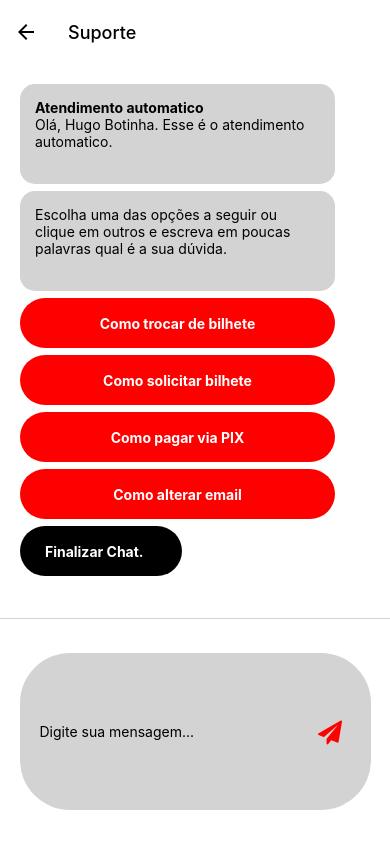
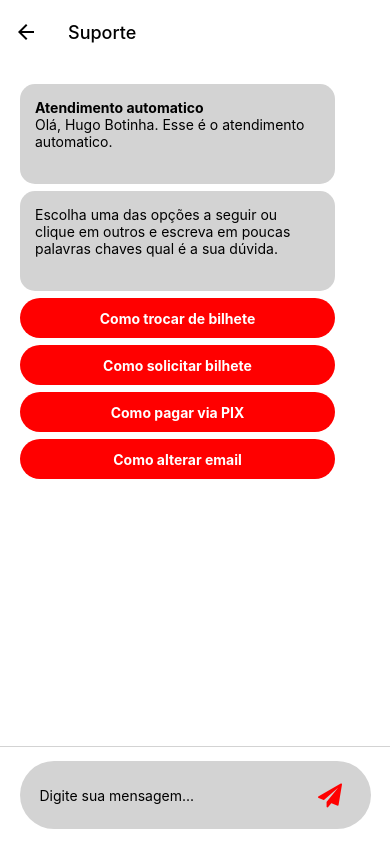
Before and after one commit to moiseshxs/Bilhete_Unico_Digital, a React Native app: screen /Chat in a window 390 px wide. Built offline with nearby package versions, Linux system fonts and the light colour scheme.

Commit message:
Correção do que fizeram em meu nome

```diff
--- a/src/pages/Ajuda/subPages/Chat/index.js
+++ b/src/pages/Ajuda/subPages/Chat/index.js
@@ -14,16 +14,14 @@ export default function Chat() {
 
     return (
         <SafeAreaView style={styles.container}>
-            <ScrollView>
             <View style={styles.areaChat}>
-
                 <View style={styles.areaChatRobo}>
                     <View style={styles.mensagemRobo}>
                         <Text style={styles.textBold}>Atendimento automatico</Text>
                         <Text>Olá, Hugo Botinha. Esse é o atendimento automatico.</Text>
                     </View>
                     <View style={styles.mensagemRobo}>
-                        <Text>Escolha uma das opções a seguir ou clique em outros e escreva em poucas palavras qual é a sua dúvida.</Text>
+                        <Text>Escolha uma das opções a seguir ou clique em outros e escreva em poucas palavras chaves qual é a sua dúvida.</Text>
                     </View>
                     <View style={styles.areaOpcoes}>
                         <Pressable style={styles.opcoes}>
@@ -39,20 +37,9 @@ export default function Chat() {
                             <Text style={styles.textOpcoes}>Como alterar email</Text>
                         </Pressable>
                     </View>
+                </View>
+            </View>
 
-                <View style={styles.areaFinalizarChat}>
-                    <View style={styles.mensagemFinalizar}>
-                        <Pressable style={styles.areaOpcoes}>
-                            <Text style={styles.textOpcoes}> Finalizar Chat. </Text>
-                        </Pressable>
-                    </View>
-
-                </View>
-                </View>
-
-
-            </View>
-            </ScrollView>
             <View style={styles.areaTeclado}>
                 <TextInput
                     style={styles.input}
--- a/src/pages/Ajuda/subPages/Chat/styles.js
+++ b/src/pages/Ajuda/subPages/Chat/styles.js
@@ -15,10 +15,7 @@ export default StyleSheet.create({
         gap: 7,
         padding: 20,
     },
-    areaFinalizarChat:{
-        flex: 1,
 
-    },
     mensagemRobo: {
         height: 100,
         width: '90%',
@@ -26,15 +23,7 @@ export default StyleSheet.create({
         padding: 15,
         borderRadius: 15,
     },
-    mensagemFinalizar: {
-        height: 50,
-        width: '120%',
-        backgroundColor: '#000',
-        padding: 15,
-        borderRadius: 50,
-        justifyContent:'center',
-        alignItems:'center',
-    },
+
     textBold: {
         fontWeight: 'bold',
     },
@@ -44,7 +33,7 @@ export default StyleSheet.create({
     },
     opcoes: {
         backgroundColor: 'red',
-        height: 50,
+        height: 40,
         width: '100%',
         borderRadius: 50,
         justifyContent: 'center',
@@ -56,7 +45,7 @@ export default StyleSheet.create({
     },
 
     areaTeclado: {
-        flex: 10,
+        flex: 1,
         borderTopWidth: 1,
         borderColor: '#d3d3d3',
         justifyContent: 'center',
```
